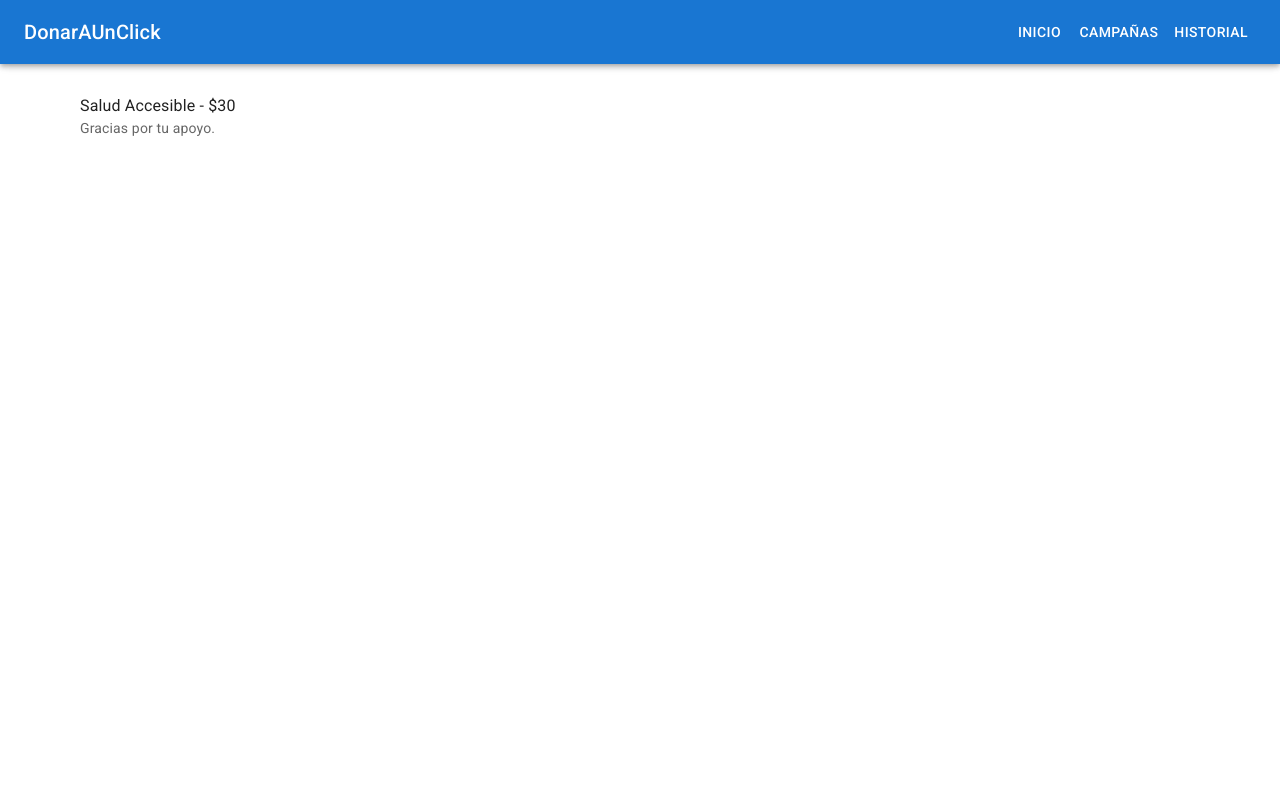
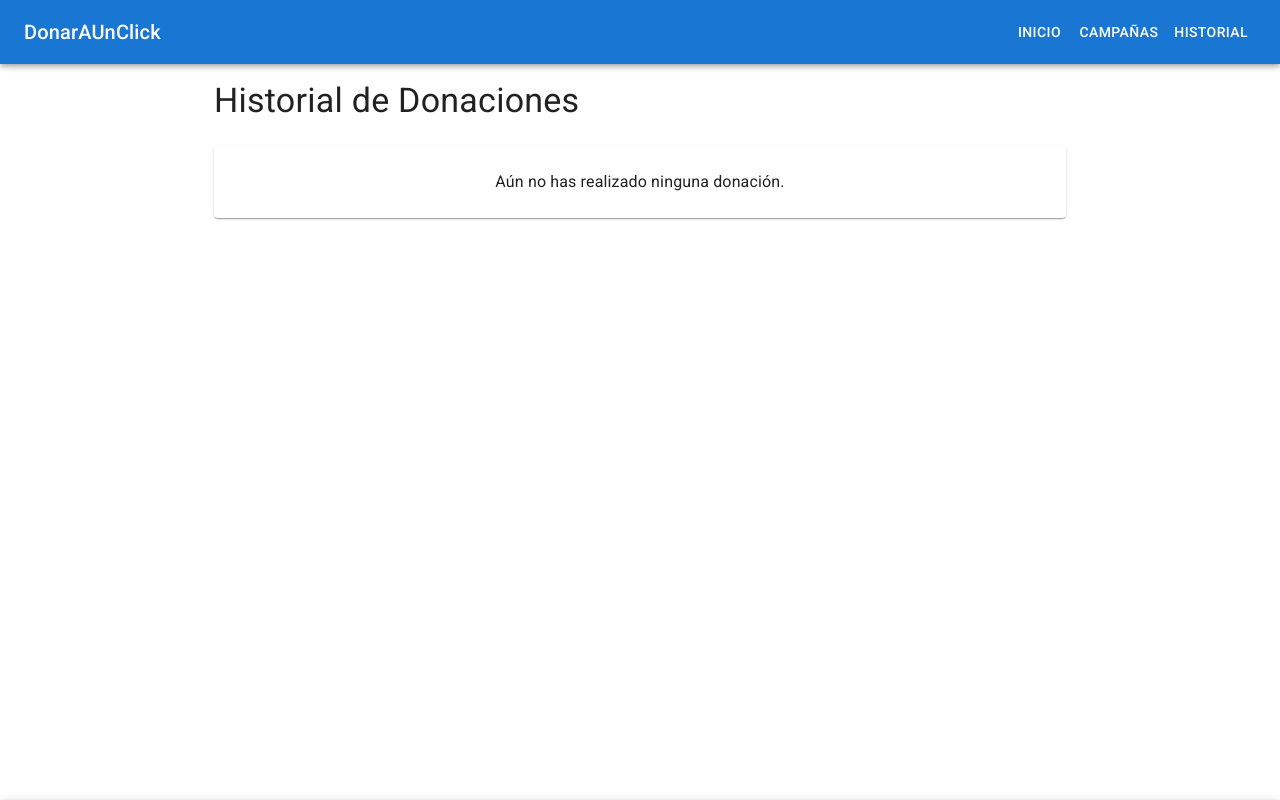
Before and after one commit to kikealcocerdz/practicaT2v2, a React (Vite) app: page /history in a window 1280 px wide. Shown: the top 800 px of the page. Built offline with nearby package versions, Linux system fonts and the light colour scheme; a web font is replaced by a local one; what axe-core would draw is missing.

Commit message:
historial funcional

```diff
--- a/src/App.jsx
+++ b/src/App.jsx
@@ -3,12 +3,14 @@ import { ThemeProvider, CssBaseline } from "@mui/material";
 import { BrowserRouter as Router, Routes, Route } from "react-router-dom";
 import theme from "./theme";
 import HomePage from "./pages/Homepage";
-import CampaignDetails from "./components/CampaignDetails";
+import CampaignDetails from "./pages/CampaignDetails";
 import DonationHistoryPage from "./pages/DonationHistoryPage";
 import CampaignPage from "./pages/CampaignPage";
+import { DonationProvider } from "./context/DonationContext";
 
 function App() {
   return (
+    <DonationProvider>
       <ThemeProvider theme={theme}>
         <CssBaseline />
         <Router>
@@ -20,6 +22,7 @@ function App() {
           </Routes>
         </Router>
       </ThemeProvider>
+    </DonationProvider>
   );
 }
 
--- /dev/null
+++ b/src/context/DonationContext.jsx
@@ -0,0 +1,40 @@
+import React, { createContext, useContext, useState, useEffect } from "react";
+
+const DonationContext = createContext();
+
+const STORAGE_KEY = "donation_history";
+
+export function DonationProvider({ children }) {
+  const [donations, setDonations] = useState(() => {
+    const savedDonations = localStorage.getItem(STORAGE_KEY);
+    return savedDonations ? JSON.parse(savedDonations) : [];
+  });
+
+  useEffect(() => {
+    localStorage.setItem(STORAGE_KEY, JSON.stringify(donations));
+  }, [donations]);
+
+  const addDonation = (donation) => {
+    setDonations((prev) => [
+      ...prev,
+      {
+        ...donation,
+        id: Date.now(),
+        date: new Date().toLocaleDateString(),
+      },
+    ]);
+  };
+
+  const clearHistory = () => {
+    setDonations([]);
+    localStorage.removeItem(STORAGE_KEY);
+  };
+
+  return (
+    <DonationContext.Provider value={{ donations, addDonation, clearHistory }}>
+      {children}
+    </DonationContext.Provider>
+  );
+}
+
+export const useDonations = () => useContext(DonationContext);
--- a/src/index.css
+++ b/src/index.css
@@ -27,6 +27,7 @@ body {
   display: flex;
   height: 100vh;
   overflow: scroll;
+  overflow-x: hidden;
   width: 100%;
   flex-direction: column;
 }
--- a/src/components/CampaignDetails.jsx
+++ b/src/pages/CampaignDetails.jsx
@@ -10,13 +10,15 @@ import {
   CardContent,
   LinearProgress,
 } from "@mui/material";
-import Navbar from "./Navbar";
-import Footer from "./Footer";
+import Navbar from "../components/Navbar";
+import Footer from "../components/Footer";
 import campaignsData from "../assets/campaigns.json";
+import { useDonations } from "../context/DonationContext";
 
 const CampaignDetails = () => {
   const [donationAmount, setDonationAmount] = useState("");
   const { id } = useParams();
+  const { addDonation } = useDonations();
 
   // Resettear la posición de scroll cuando se monta el componente
   useEffect(() => {
@@ -37,8 +39,19 @@ const CampaignDetails = () => {
       alert("Por favor, introduce un importe válido para donar.");
       return;
     }
+
+    const donationData = {
+      campaignId: campaign.id,
+      campaignTitle: campaign.title,
+      amount: Number(donationAmount),
+      image: campaign.image,
+    };
+
+    addDonation(donationData);
+
     alert(`¡Gracias por donar $${donationAmount} a ${campaign.title}!`);
     // Aquí podrías integrar tu lógica para procesar la donación (API, backend, etc.).
+    setDonationAmount("");
   };
 
   return (
--- a/src/pages/DonationHistoryPage.jsx
+++ b/src/pages/DonationHistoryPage.jsx
@@ -1,28 +1,130 @@
 import React from "react";
 import Navbar from "../components/Navbar";
-import { Container, List, ListItem, ListItemText } from "@mui/material";
+import Footer from "../components/Footer";
+import { useDonations } from "../context/DonationContext";
+import {
+  Container,
+  List,
+  ListItem,
+  ListItemText,
+  ListItemAvatar,
+  Avatar,
+  Typography,
+  Box,
+  Paper,
+  Button,
+  Dialog,
+  DialogActions,
+  DialogContent,
+  DialogContentText,
+  DialogTitle,
+} from "@mui/material";
+import DeleteIcon from "@mui/icons-material/Delete";
 
 function DonationHistoryPage() {
-  const donations = [
-    { id: 1, campaign: "Educación para Todos", amount: 50 },
-    { id: 2, campaign: "Salud Accesible", amount: 30 },
-  ];
+  const { donations, clearHistory } = useDonations();
+  const [openDialog, setOpenDialog] = React.useState(false);
+
+  const handleClearHistory = () => {
+    setOpenDialog(true);
+  };
+
+  const handleConfirmClear = () => {
+    clearHistory();
+    setOpenDialog(false);
+  };
 
   return (
     <>
       <Navbar />
-      <Container>
+      <Box sx={{ minHeight: "100vh", pt: 10, pb: 4 }}>
+        <Container maxWidth="md">
+          <Box
+            sx={{
+              display: "flex",
+              justifyContent: "space-between",
+              alignItems: "center",
+              mb: 3,
+            }}
+          >
+            <Typography variant="h4" component="h1">
+              Historial de Donaciones
+            </Typography>
+            {donations.length > 0 && (
+              <Button
+                variant="outlined"
+                color="error"
+                startIcon={<DeleteIcon />}
+                onClick={handleClearHistory}
+              >
+                Limpiar Historial
+              </Button>
+            )}
+          </Box>
+
+          {donations.length === 0 ? (
+            <Paper sx={{ p: 3, textAlign: "center" }}>
+              <Typography>Aún no has realizado ninguna donación.</Typography>
+            </Paper>
+          ) : (
             <List>
               {donations.map((donation) => (
-            <ListItem key={donation.id}>
+                <ListItem
+                  key={donation.id}
+                  component={Paper}
+                  sx={{ mb: 2, borderRadius: 2 }}
+                >
+                  <ListItemAvatar>
+                    <Avatar src={donation.image} alt={donation.campaignTitle} />
+                  </ListItemAvatar>
                   <ListItemText
-                primary={`${donation.campaign} - $${donation.amount}`}
-                secondary="Gracias por tu apoyo."
+                    primary={`${donation.campaignTitle}`}
+                    secondary={
+                      <>
+                        <Typography component="span" variant="body2">
+                          Monto: ${donation.amount}
+                        </Typography>
+                        <br />
+                        <Typography component="span" variant="body2">
+                          Fecha: {donation.date}
+                        </Typography>
+                      </>
+                    }
                   />
                 </ListItem>
               ))}
             </List>
+          )}
         </Container>
+      </Box>
+
+      {/* Diálogo de confirmación */}
+      <Dialog
+        open={openDialog}
+        onClose={() => setOpenDialog(false)}
+        aria-labelledby="alert-dialog-title"
+        aria-describedby="alert-dialog-description"
+      >
+        <DialogTitle id="alert-dialog-title">
+          {"¿Confirmar borrado?"}
+        </DialogTitle>
+        <DialogContent>
+          <DialogContentText id="alert-dialog-description">
+            Esta acción eliminará permanentemente todo el historial de
+            donaciones. ¿Estás seguro?
+          </DialogContentText>
+        </DialogContent>
+        <DialogActions>
+          <Button onClick={() => setOpenDialog(false)} color="primary">
+            Cancelar
+          </Button>
+          <Button onClick={handleConfirmClear} color="error" autoFocus>
+            Confirmar
+          </Button>
+        </DialogActions>
+      </Dialog>
+
+      <Footer />
     </>
   );
 }
--- a/src/pages/Homepage.jsx
+++ b/src/pages/Homepage.jsx
@@ -142,7 +142,7 @@ function HomePage() {
               color="primary"
               variant="contained"
               component={Link}
-              to="#campaigns"
+              to="/campaigns"
               sx={{
                 marginTop: 2,
                 width: "80%",
```
Lines whose indentation alone changed are shown as unchanged.
